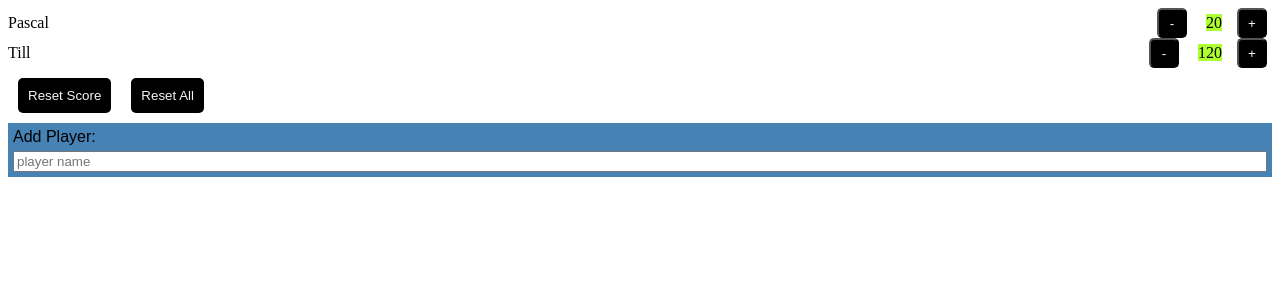
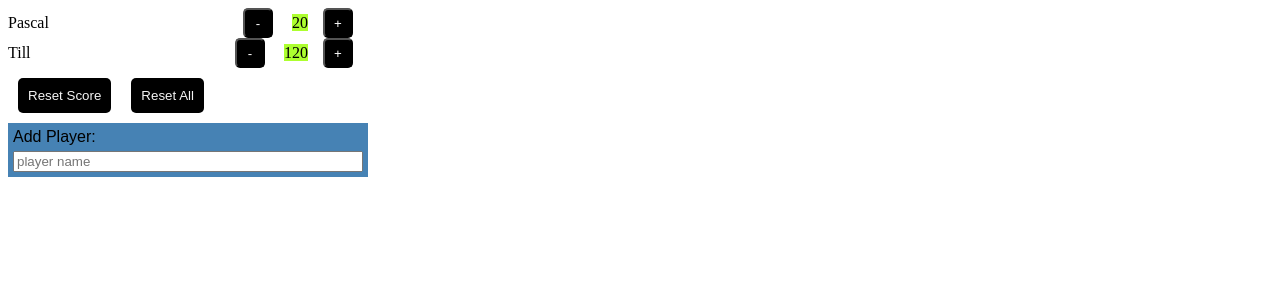
Before and after one commit to pascalweber85/scorekeeper, a React (Create React App) app: page / in a window 1280 px wide. Shown: the top 300 px of the page. Built offline with nearby package versions, Linux system fonts and the light colour scheme.

Commit message:
fix some more css

```diff
--- a/src/Player.css
+++ b/src/Player.css
@@ -3,6 +3,7 @@
   justify-content: space-between;
   align-items: center;
   gap: 10px;
+  width: 350px;
 }
 
 .Button__minus {
--- a/src/PlayerForm.css
+++ b/src/PlayerForm.css
@@ -4,4 +4,5 @@
   background: steelblue;
   font-family: Arial, Helvetica, sans-serif;
   padding: 5px;
+  width: 350px;
 }
```
